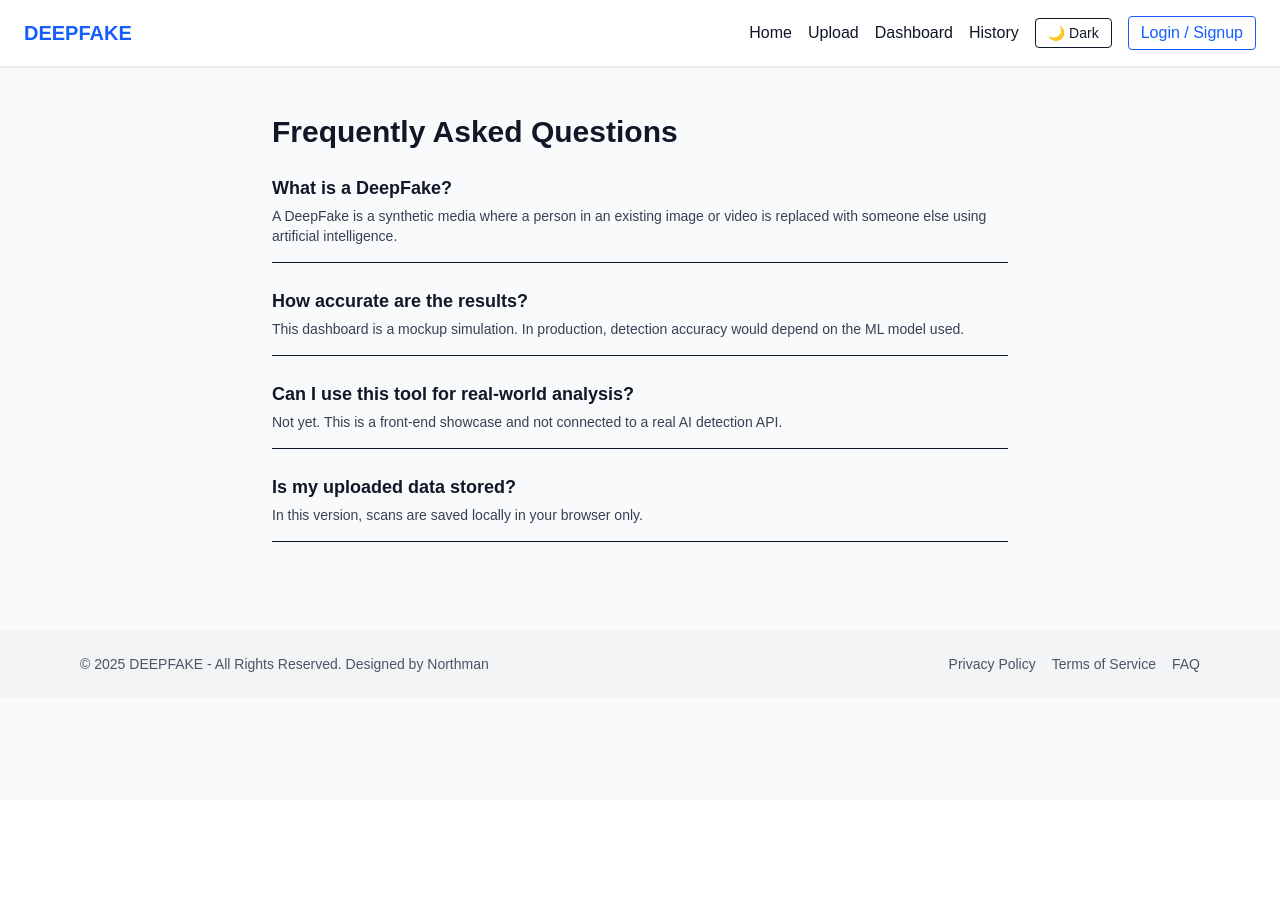
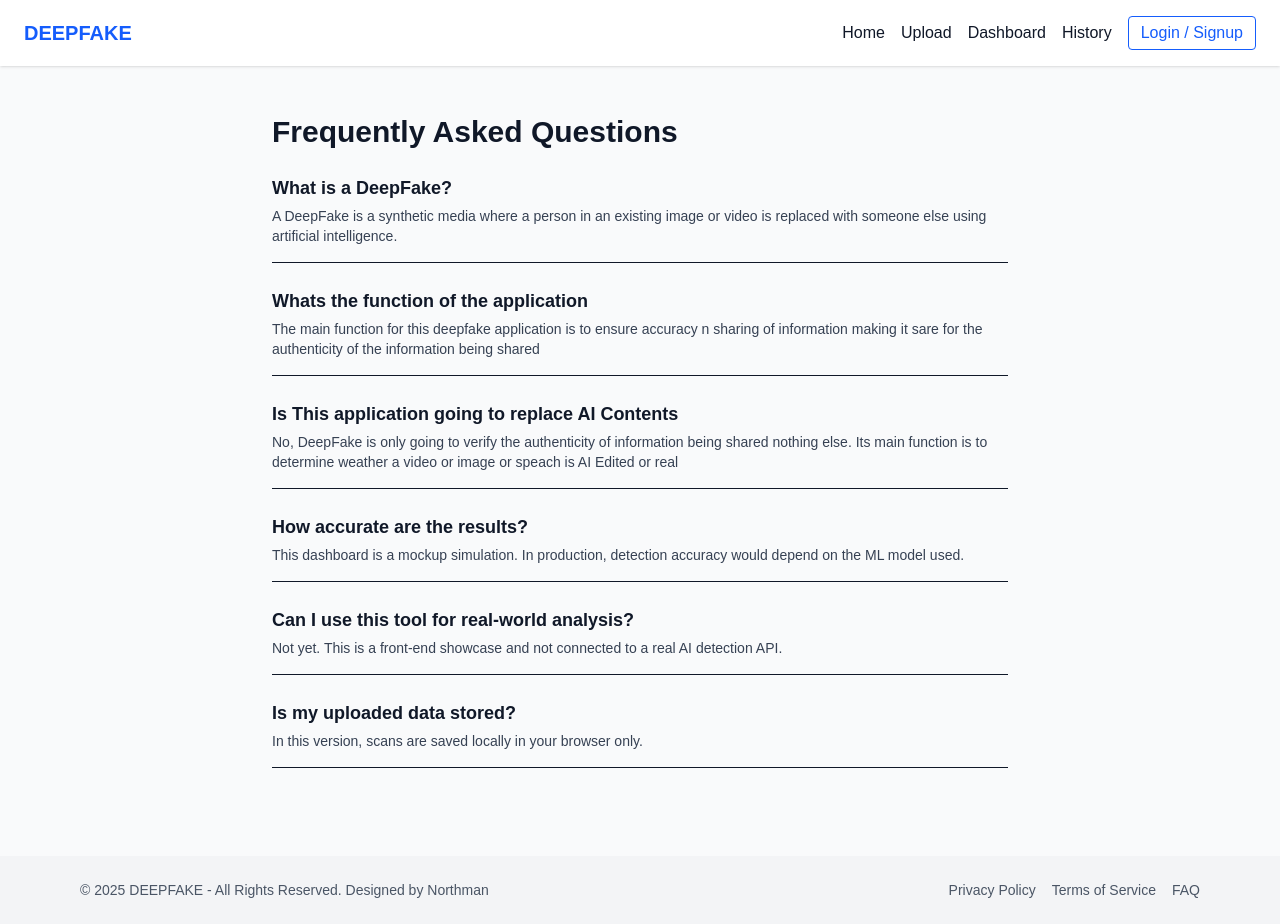
Before and after one commit to Northmanj/DeepFake, a Next.js app: page /faq in a window 1280 px wide. Before the commit the page ends 800 px from the top, so only its background shows below. Built offline with nearby package versions, Linux system fonts and the light colour scheme; no server answers.

Commit message:
Update Navbar and Page

```diff
--- a/src/app/faq/page.tsx
+++ b/src/app/faq/page.tsx
@@ -8,6 +8,14 @@ const faqs = [
   {
     question: 'What is a DeepFake?',
     answer: 'A DeepFake is a synthetic media where a person in an existing image or video is replaced with someone else using artificial intelligence.',
+  },
+  {
+    question: 'Whats the function of the application',
+    answer: 'The main function for this deepfake application is to ensure accuracy n sharing of information making it sare for the authenticity of the information being shared',
+  },
+  {
+    question: 'Is This application going to replace AI Contents',
+    answer: 'No, DeepFake is only going to verify the authenticity of information being shared nothing else. Its main function is to determine weather a video or image or speach is AI Edited or real ',
   },
   {
     question: 'How accurate are the results?',
--- a/src/components/Navbar.tsx
+++ b/src/components/Navbar.tsx
@@ -2,7 +2,7 @@
 import { useEffect, useState } from 'react'
 import supabase from '@/lib/supabase'
 import AuthModal from './AuthModal'
-import ThemeToggle from './ThemeToggle'
+
 
 export default function Navbar() {
   const [user, setUser] = useState(null)
@@ -26,7 +26,6 @@ export default function Navbar() {
           <a href="/upload" className="hover:underline">Upload</a>
           <a href="/dashboard" className="hover:underline">Dashboard</a>
           <a href="/history" className="hover:underline">History</a>
-          <ThemeToggle/>
 
 
           {user ? (
```
